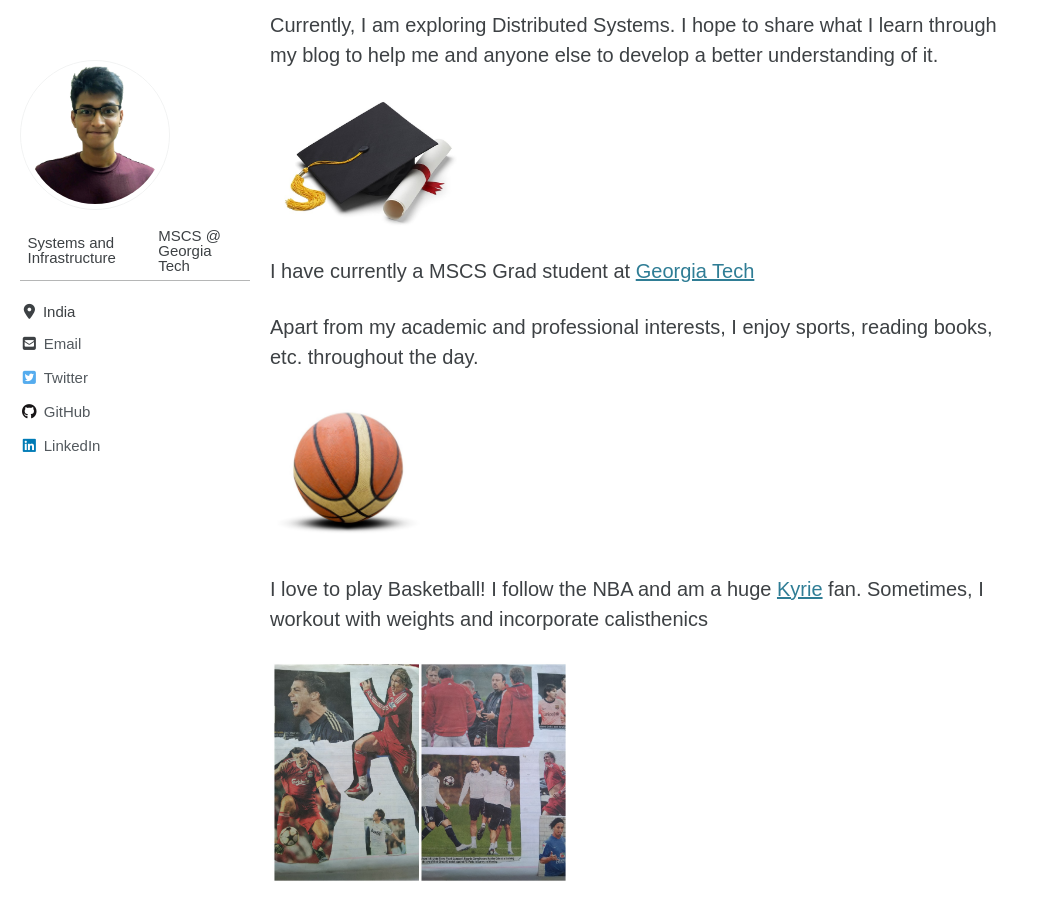
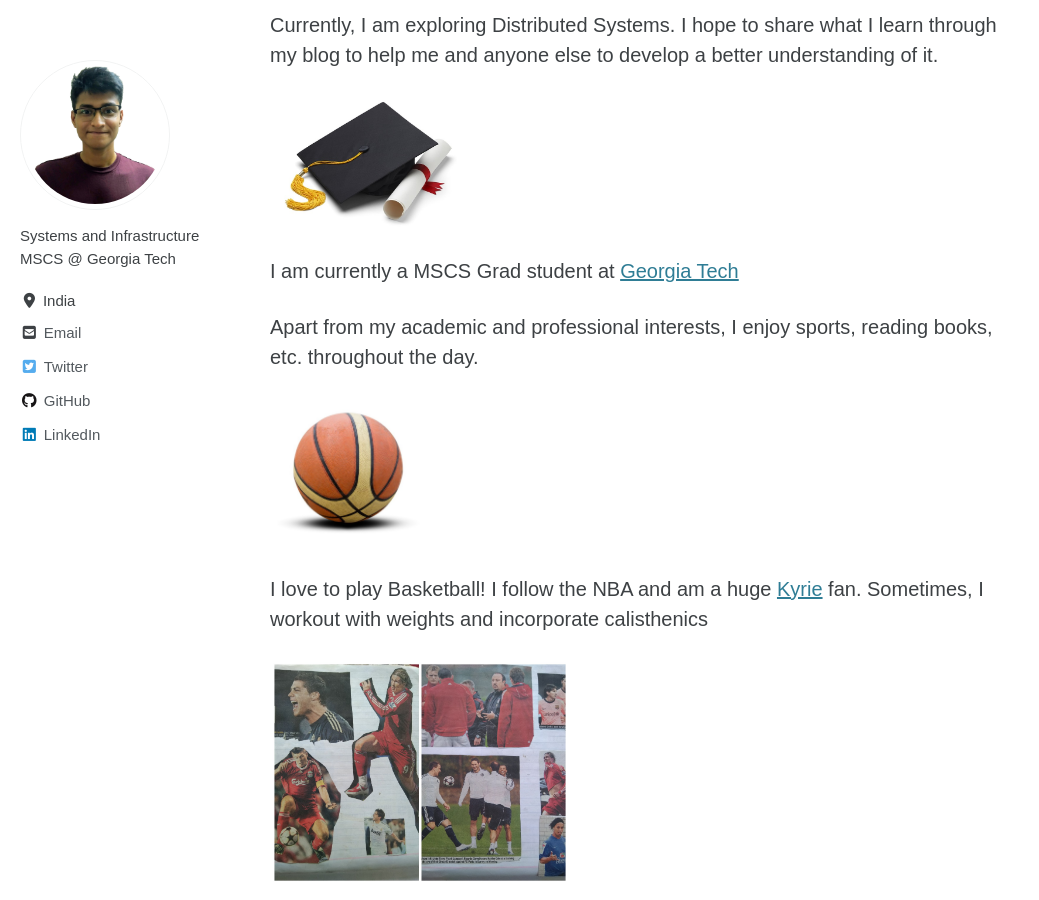
Before and after one commit to omkarprabhu-98/omkarprabhu-98.github.io, a Jekyll site: the page built from _pages/me.md, in a window 1280 px wide and 900 px high, scrolled down 307 px. Shown: the whole window, without its empty margins (0-1039 px from the left). Built offline with Jekyll 4.4.1, drawn with Linux system fonts in a browser that asks for light colours; cached includes are drawn as plain includes; nearby versions of some CDN libraries.

Commit message:
fix error

```diff
--- a/_config.yml
+++ b/_config.yml
@@ -95,7 +95,7 @@ analytics:
 author:
   # name             : "."
   avatar           : "/assets/images/bio.jpg" # path of avatar image, e.g. "/assets/images/bio-photo.jpg"
-  bio              : "Systems and Infrastructure | MSCS @ Georgia Tech"
+  bio              : "Systems and Infrastructure <br> MSCS @ Georgia Tech"
   location         : "India"
   email            :
   links:
--- a/_pages/me.md
+++ b/_pages/me.md
@@ -10,7 +10,7 @@ Currently, I am exploring Distributed Systems. I hope to share what I learn thro
 
 <img src="/assets/images/about/grad.jpg" style="max-width:200px;"/>
 
-I have currently a MSCS Grad student at [Georgia Tech](https://www.gatech.edu){:target="_blank"}
+I am currently a MSCS Grad student at [Georgia Tech](https://www.gatech.edu){:target="_blank"}
 
 Apart from my academic and professional interests, I enjoy sports, reading books, etc. throughout the day.
 
```
